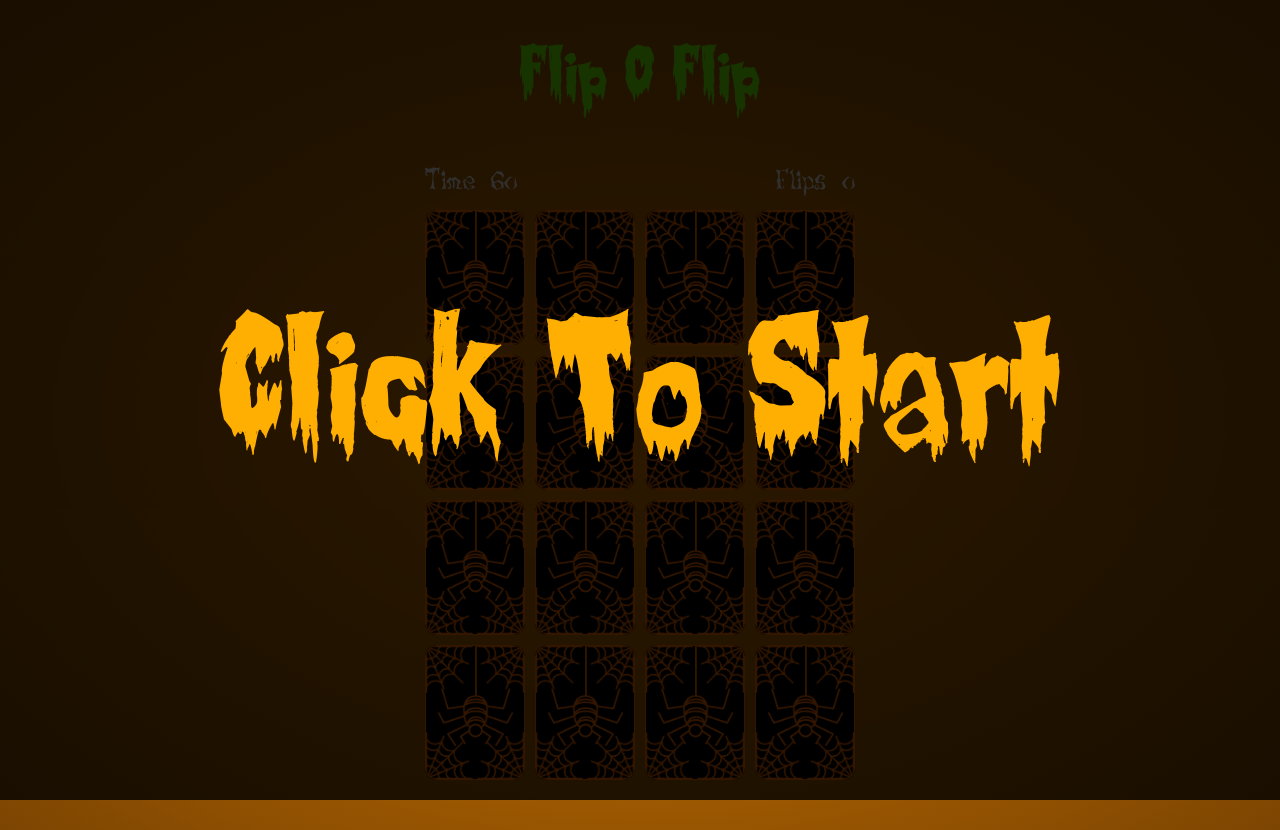
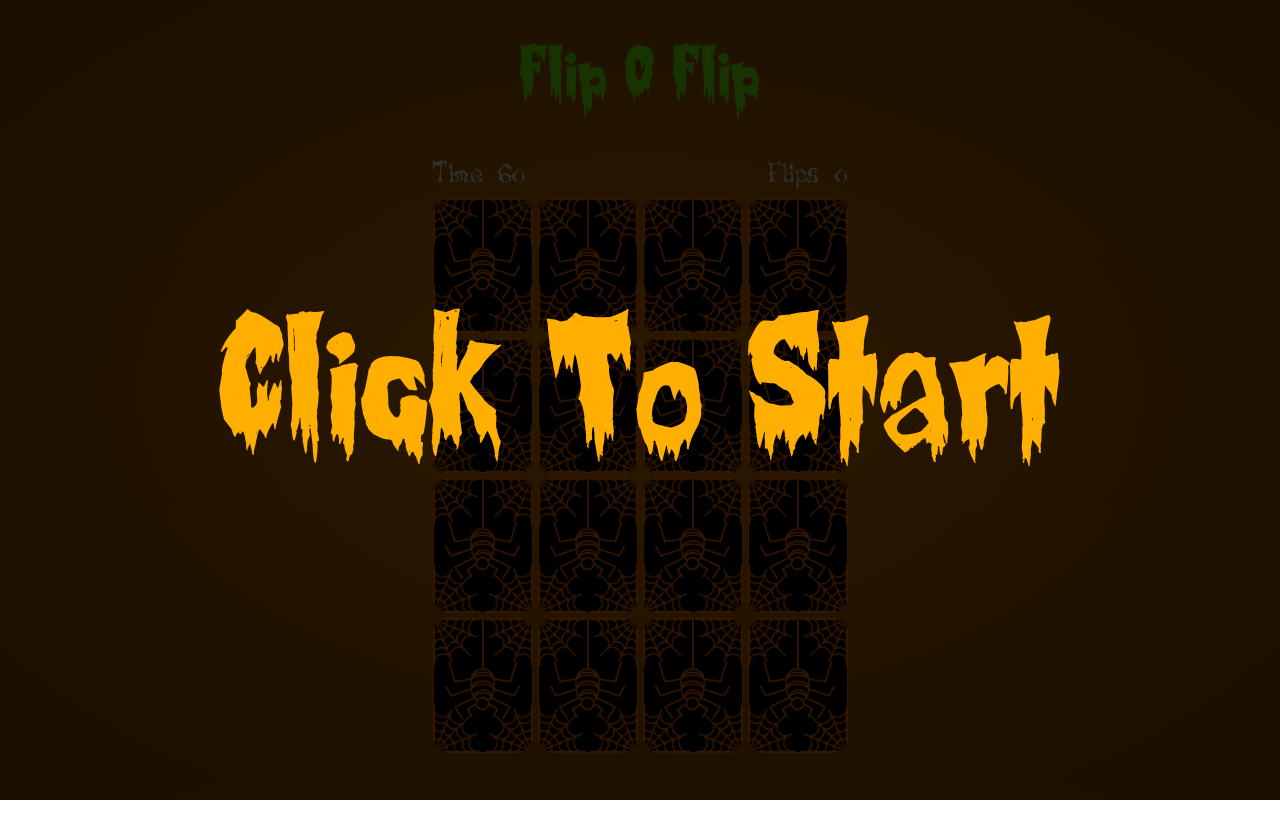
Before and after one commit to akkySrivastava/FlipOFlip, a plain HTML site: page index.html in a window 1280 px wide. After the commit the page ends 800 px from the top, so only its background shows below. Drawn offline with Linux system fonts and the light colour scheme; files whose address does not match are found by name.

Commit message:
Update style.css

```diff
--- a/style.css
+++ b/style.css
@@ -48,8 +48,8 @@ body{
 .game-container{
     display: grid;
     grid-template-columns: repeat(4,auto) ;
-    grid-gap: 10px;
-    margin: 50px;
+    grid-gap: 5px;
+    margin: 25px;
     justify-content: center;
     perspective: 300px;
 }
```
